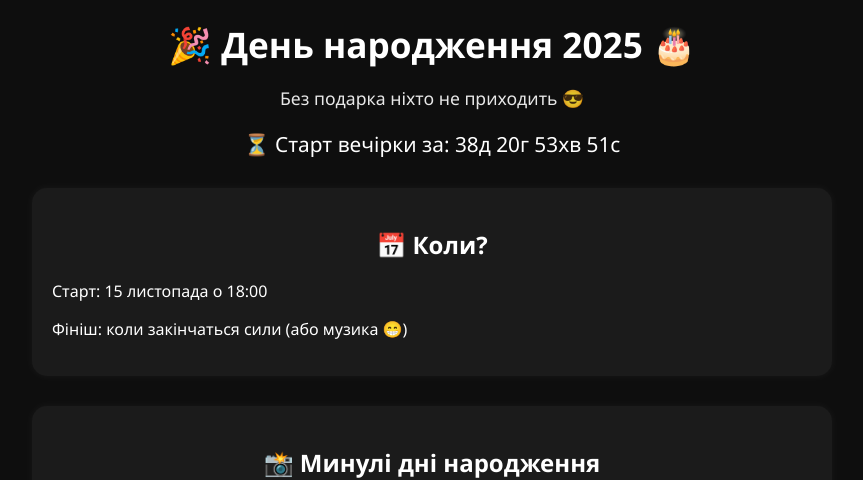
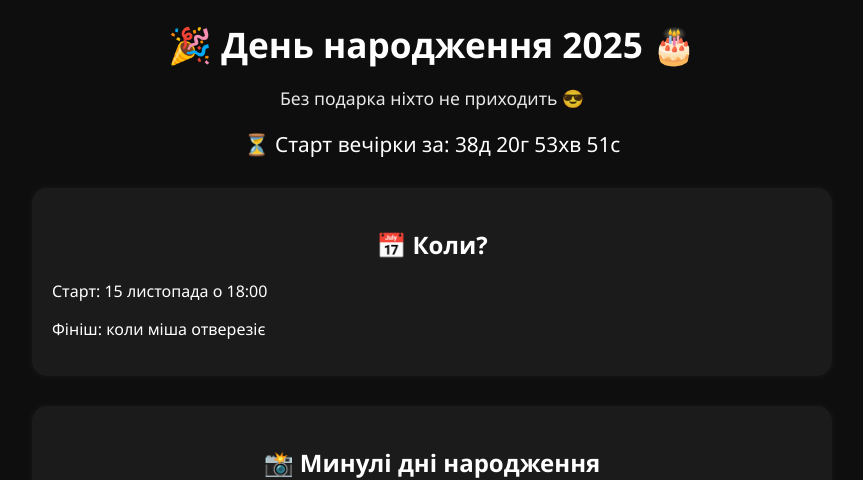
Before and after one commit to feasdasd/213saddsa, a plain HTML site: page index.html in a window 1280 px wide. Shown: the top 480 px of the page, without its empty margins (208-1071 px from the left). Drawn offline with Linux system fonts and the light colour scheme.

Commit message:
Update index.html

```diff
--- a/index.html
+++ b/index.html
@@ -119,7 +119,7 @@
     <div class="section">
       <h2>📅 Коли?</h2>
       <p>Старт: 15 листопада о 18:00</p>
-      <p>Фініш: коли закінчаться сили (або музика 😁)</p>
+      <p>Фініш: коли міша отверезіє</p>
     </div>
 
     <div class="section">
```
